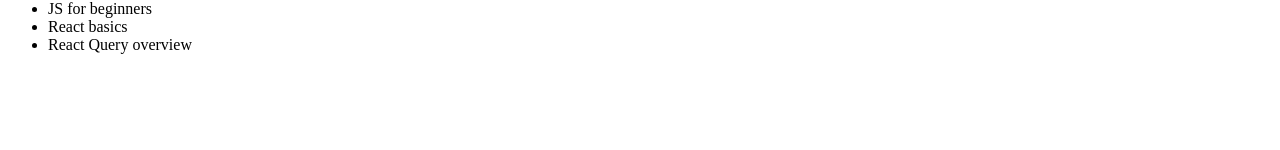
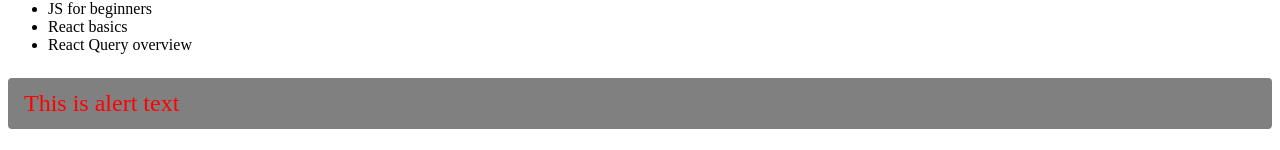
Before and after one commit to Vidiborets0012/react_module_01, a React (Vite) app: page / in a window 1280 px wide. Shown: the part 829-979 px from the top of the page. Before the commit the page ends 899 px from the top, so only its background shows below. Built offline with nearby package versions, Linux system fonts and the light colour scheme.

Commit message:
add a topic: component styling

```diff
--- /dev/null
+++ b/src/components/Alert.css
@@ -0,0 +1,5 @@
+/* .alert {
+  font-size: 24px;
+  padding: 12px 16px;
+  color: red;
+} */
--- /dev/null
+++ b/src/components/Alert.module.css
@@ -0,0 +1,7 @@
+.alert {
+  font-size: 24px;
+  padding: 12px 16px;
+  background-color: gray;
+  border-radius: 4px;
+  color: red;
+}
--- /dev/null
+++ b/src/components/Alert.tsx
@@ -0,0 +1,10 @@
+// import './Alert.css';
+import css from './Alert.module.css';
+
+// export default function Alert() {
+//   return <p className="alert">This is alert text</p>;
+// }
+
+export default function Alert() {
+  return <p className={css.alert}>This is alert text</p>;
+}
--- a/src/main.tsx
+++ b/src/main.tsx
@@ -20,11 +20,13 @@
 // import { createRoot } from 'react-dom/client';
 import App from './components/App';
 import Books from './components/Books';
+import Alert from './components/Alert';
 
 ReactDOM.createRoot(document.getElementById('root') as HTMLElement).render(
   <React.StrictMode>
     <App />
     <Books />
+    <Alert />
   </React.StrictMode>
 );
 
```
